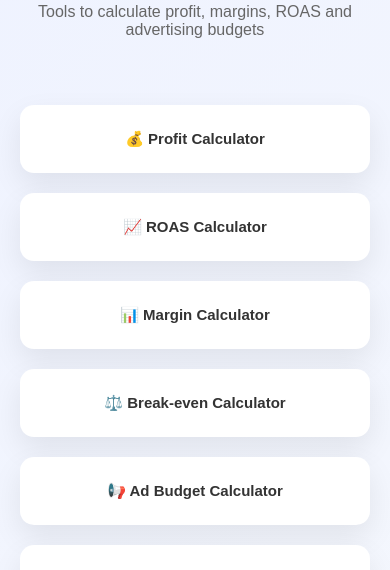
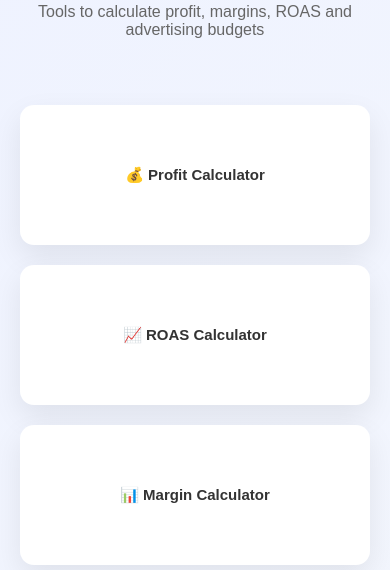
Before and after one commit to drlou-cpu/profit-calculator, a plain HTML site: page index.html in a window 390 px wide. Shown: the part 240-810 px from the top of the page. Drawn offline with Linux system fonts and the light colour scheme.

Commit message:
Update index.html

```diff
--- a/index.html
+++ b/index.html
@@ -45,13 +45,13 @@ color:#666;
 margin-top:10px;
 }
 
-/* GRID */
+/* GRID (FIXED BALANCED) */
 .tools{
 display:grid;
-grid-template-columns:repeat(auto-fit,minmax(180px,1fr));
+grid-template-columns:repeat(3,1fr);
 gap:20px;
 padding:20px;
-max-width:1000px;
+max-width:900px;
 margin:auto;
 }
 
@@ -67,6 +67,11 @@ box-shadow:0 12px 30px rgba(0,0,0,0.08);
 transition:0.3s;
 font-weight:bold;
 font-size:15px;
+
+min-height:90px;
+display:flex;
+align-items:center;
+justify-content:center;
 }
 
 .card:hover{
@@ -74,6 +79,19 @@ background:#22c55e;
 color:white;
 transform:translateY(-6px);
 box-shadow:0 25px 50px rgba(0,0,0,0.15);
+}
+
+/* MOBILE RESPONSIVE */
+@media(max-width:768px){
+.tools{
+grid-template-columns:repeat(2,1fr);
+}
+}
+
+@media(max-width:480px){
+.tools{
+grid-template-columns:1fr;
+}
 }
 
 /* CONTENT */
@@ -115,7 +133,6 @@ margin-top:30px;
 
 </div>
 
-<!-- SEO CONTENT -->
 <div class="content">
 
 <h2>Free Ecommerce Calculators</h2>
```
